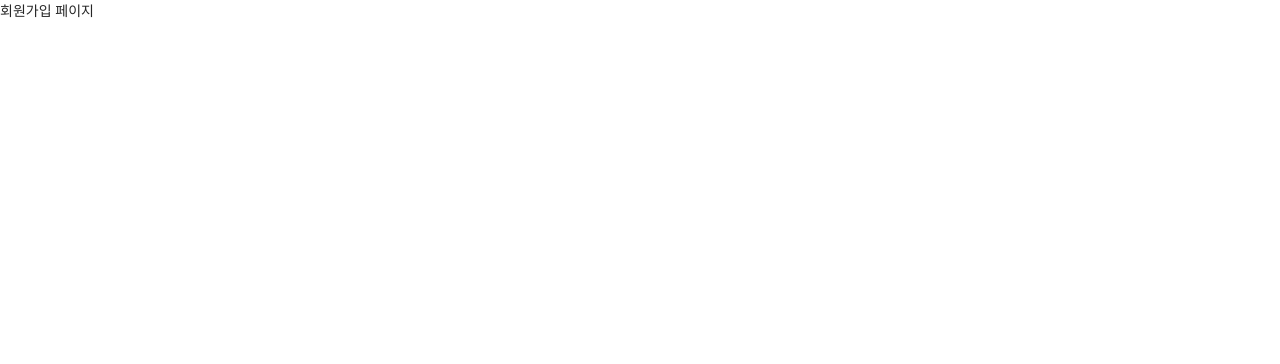
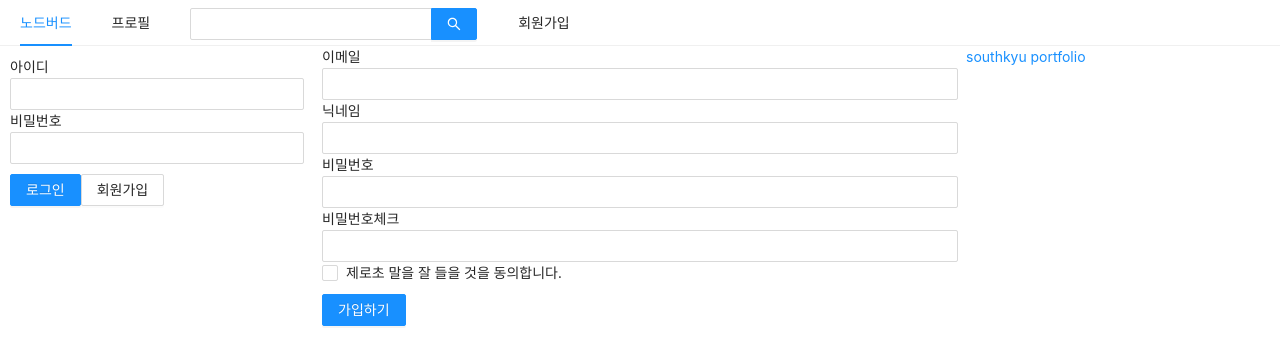
Before and after one commit to KimNamKyu/react-SNS, a Next.js app in the folder front/: page /signup in a window 1280 px wide. Shown: the top 364 px of the page. Built offline with nearby package versions, Linux system fonts and the light colour scheme.

Commit message:
화면개발

```diff
--- a/front/components/AppLayout.js
+++ b/front/components/AppLayout.js
@@ -1,9 +1,15 @@
-import React from 'react';
+import React, { useState } from 'react';
 import PropsTypes from 'prop-types';
 import Link from 'next/link';
-import {Menu} from 'antd';
-
+import {Menu, Input, Row, Col} from 'antd';
+import UserProfile from '../components/UserProfile';
+import LoginForm from '../components/LoginForm';
+import styled from 'styled-components';
+const SearchInput = styled(Input.Search)`
+  vertical-align: middle;
+`;
 const AppLayout = ({children}) => {
+    const [isLogedIn, setIsLogedIn] = useState(false)
     return (
         <div>
             <Menu mode="horizontal">
@@ -14,10 +20,24 @@ const AppLayout = ({children}) => {
                     <Link href="/profile"><a>프로필</a></Link>
                 </Menu.Item>
                 <Menu.Item>
+                    <SearchInput enterButton />
+                </Menu.Item>
+                <Menu.Item>
                     <Link href="/signup"><a>회원가입</a></Link>
                 </Menu.Item>
             </Menu>
-            {children}
+            <Row gutter={8}>
+                <Col xs={24} md={6}>
+                    {isLogedIn ? <UserProfile setIsLogedIn={setIsLogedIn}/> : <LoginForm setIsLogedIn={setIsLogedIn}/>}
+                </Col>
+                <Col xs={24} md={12} >
+                    {children}
+                </Col>
+                <Col xs={24} md={6}>
+                    <a href="https://kimnamkyu.github.io/portFolio/" target="_blank" rel="noreferrer noopener">southkyu portfolio</a>
+                </Col>
+            </Row>
+
         </div>
     )
 }
--- /dev/null
+++ b/front/components/LoginForm.js
@@ -0,0 +1,56 @@
+import React, { useState, useCallback } from 'react';
+import {Button, Form, Input} from 'antd';
+import Link from 'next/link';
+import styled from 'styled-components';
+import PropTypes from 'prop-types'
+import useInput from '../hooks/useInput';
+const ButtonWrapper = styled.div`
+  margin-top: 10px;
+`;
+
+const FormWrapper = styled(Form)`
+    padding: 10px;
+`;
+const LoginForm = ({setIsLogedIn}) => {
+    const [id, onChangeId] = useInput('');
+    const [password, onChangePassword] = useInput('');
+
+    // const [id, setId] = useState('');
+    // const [password, setPassword] = useState('');
+    // const onChangeId = useCallback((e) => {
+    //     setId(e.target.value);
+    // },[])
+    // const onChangePassword = useCallback((e) => {
+    //     setPassword(e.target.value);
+    // },[])
+    const onSubmitForm = useCallback(() => {
+        setIsLogedIn(true)
+    },[id, password])
+    // const style = useMemo(() => ({marginTop: 10}),[]);
+    return (
+        <FormWrapper onFinish={onSubmitForm}>
+            <div>
+                <label htmlFor="user-email">아이디</label>
+                <br />
+                <Input name='user-email' type="email" value={id} onChange={onChangeId} required/>
+            </div>
+            <div>
+            <label htmlFor="user-password">비밀번호</label>
+                <br />
+                <Input
+                    name='user-password'
+                    type='password'
+                    value={password}
+                    onChange={onChangePassword}
+                    required
+                />
+            </div>
+            <ButtonWrapper>
+                <Button type="primary" htmlType="submit" loading={false}>로그인</Button>
+                <Link href="/signup"><a><Button>회원가입</Button></a></Link>
+            </ButtonWrapper>
+        </FormWrapper>
+    );
+}
+
+export default LoginForm;
--- /dev/null
+++ b/front/components/UserProfile.js
@@ -0,0 +1,25 @@
+import React, {useCallback} from 'react';
+import {Avatar, Card, Button} from 'antd';
+
+const UserProfile = ({setIsLogedIn}) => {
+    const onLogOut = useCallback(() => {
+        setIsLogedIn(false)
+    },[])
+    return (
+        <Card
+            actions={[
+                <div key="twit">짹짹<br/>0</div>,
+                <div key="followings">팔로잉<br/>0</div>,
+                <div key="followings">팔로잉<br/>0</div>,
+            ]}
+        >
+            <Card.Meta
+                avatar={<Avatar>ZC</Avatar>}
+                title="southkyu"
+            />
+            <Button onClick={onLogOut}>로그아웃</Button>
+        </Card>
+    );
+}
+
+export default UserProfile;
--- /dev/null
+++ b/front/hooks/useInput.js
@@ -0,0 +1,9 @@
+import {useState, useCallback} from 'react';
+// 중복제거를 위한 커스텀 훅
+export default (initialValue = null) => {
+    const [value, setValue] = useState(initialValue);
+    const handler = useCallback((e) => {
+        setValue(e.target.value);
+    },[])
+    return [value, handler];
+}
--- a/front/pages/_app.js
+++ b/front/pages/_app.js
@@ -1,6 +1,7 @@
+import React from 'react';
 import PropTypes from "prop-types";
+import Head from 'next/head';   //next에서 head를 바꿀수있도록 제공
 import 'antd/dist/antd.css';
-import Head from 'next/head';   //next에서 head를 바꿀수있도록 제공
 //page들 공통부분처리
 const App = ({Component}) => {
     return (
@@ -14,7 +15,7 @@ const App = ({Component}) => {
     )
 }
 
-App.prototype = {
+App.propTypes = {
     Component: PropTypes.elementType.isRequired,
 }
 export default App;
--- a/front/pages/index.js
+++ b/front/pages/index.js
@@ -4,7 +4,6 @@ import AppLayout from '../components/AppLayout';
 const Home = () => {
     return (
         <AppLayout>
-            <div>Hello, Next!</div>
         </AppLayout>
     )
 }
--- a/front/pages/signup.js
+++ b/front/pages/signup.js
@@ -1,13 +1,80 @@
-import React from 'react';
+import React, { useCallback, useState } from 'react';
 import Head from 'next/head';
+import AppLayout from '../components/AppLayout';
+import { Form, Input, Checkbox, Button } from 'antd';
+import useInput from '../hooks/useInput';
+import styled from 'styled-components';
+
+const ErrorMessage = styled.div`
+ corlor: 'red'
+`;
 const Signup = () => {
+    const [email, onChangeEmail] = useInput('')
+    const [nickname, onChangeNickname] = useInput('')
+    const [password, onChangePassword] = useInput('')
+    const [passwordCheck, setPasswordCheck] = useState('');
+    const [passwordError, setPasswordError] = useState('');
+    const onChangePasswordCheck = useCallback((e) => {
+        setPasswordCheck(e.target.value);
+        setPasswordError(e.target.value !== password)
+    },[password])
+    const [term, setTerm] = useState('');
+    const [termError, setTermError] = useState(false);
+    const onChangeTerm = useCallback((e) => {
+        setTerm(e.target.checked);
+        setTermError(false);
+    }, []);
+    const onSubmit = useCallback((e) => {
+        if(password !== passwordCheck){
+            return setPasswordError(true)
+        }
+        if(!term) {
+            return setTermError(true);
+        }
+        console.log(password, passwordCheck, term)
+    }, [password, passwordCheck, term]);
     return (
-        <>
+        <AppLayout>
             <Head>
                 <title>회원가입 | NodeBird</title>
             </Head>
-            <div>회원가입 페이지</div>
-        </>
+            <Form onFinish={onSubmit}>
+                <div>
+                    <label htmlFor="user-email">이메일</label>
+                    <br />
+                    <Input name="user-email" type="email" value={email} required onChange={onChangeEmail} />
+                </div>
+                <div>
+                    <label htmlFor="user-nick">닉네임</label>
+                    <br />
+                    <Input name="user-nick" value={nickname} required onChange={onChangeNickname} />
+                </div>
+                <div>
+                    <label htmlFor="user-password">비밀번호</label>
+                    <br />
+                    <Input name="user-password" type="password" value={password} required onChange={onChangePassword} />
+                </div>
+                <div>
+                    <label htmlFor="user-password-check">비밀번호체크</label>
+                    <br />
+                    <Input
+                        name="user-password-check"
+                        type="password"
+                        value={passwordCheck}
+                        required
+                        onChange={onChangePasswordCheck}
+                    />
+                    {passwordError && <ErrorMessage>비밀번호가 일치하지 않습니다.</ErrorMessage>}
+                </div>
+                <div>
+                    <Checkbox name="user-term" checked={term} onChange={onChangeTerm}>제로초 말을 잘 들을 것을 동의합니다.</Checkbox>
+                    {termError && <ErrorMessage>약관에 동의하셔야 합니다.</ErrorMessage>}
+                </div>
+                <div style={{marginTop: 10}}>
+                    <Button type="primary" htmlType="submit">가입하기</Button>
+                </div>
+            </Form>
+        </AppLayout>
     )
 }
 export default Signup;
```
Also changed, not shown: front/components/FollowList.js (added, +36 -0 lines), front/components/NicnameEditForm.js (added, +13 -0 lines), front/pages/profile.js (+10 -1 lines).
